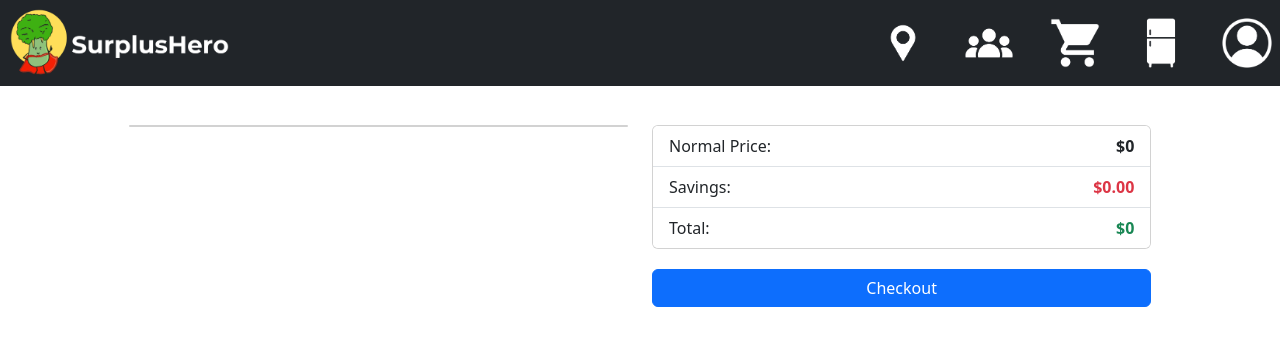
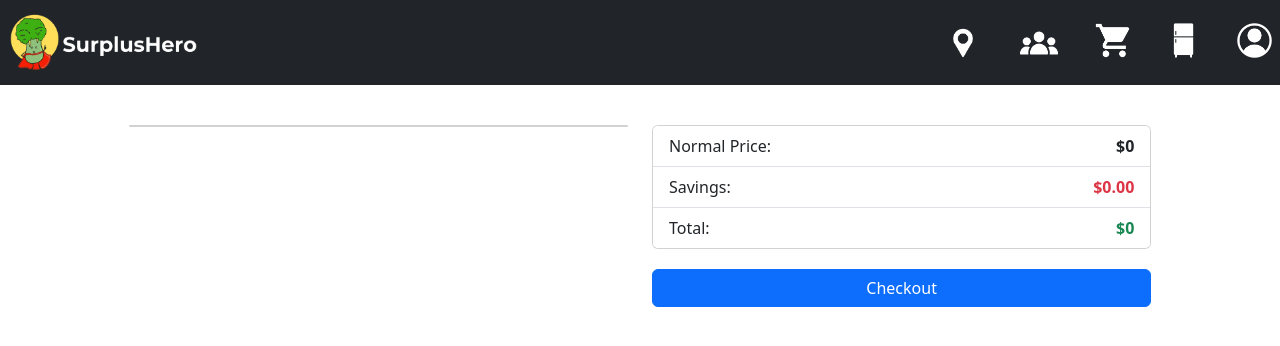
Before and after one commit to robinsjules/WAD2-Project, a Vue app in the folder SuperplusHero/: page /checkout in a window 1280 px wide. Shown: the top 346 px of the page. Built offline with nearby package versions, Linux system fonts and the light colour scheme.

Commit message:
changed navbar height and icon size

```diff
--- a/SuperplusHero/src/components/Nav.vue
+++ b/SuperplusHero/src/components/Nav.vue
@@ -17,6 +17,7 @@
   top: 0;
   left: 0;
   right: 0;
+  height: 85px;
 }
 
 .navbar-brand img {
@@ -79,7 +80,7 @@
 <template>
 <nav v-if="showNavBar" class="navbar navbar-expand-md navbar-dark bg-dark navcolor">
     <router-link to="/home">
-        <a class="navbar-brand" href="#"><img src="../assets/appLogoForNav.png" alt="Logo" height="70"></a>
+        <a class="navbar-brand" href="#"><img src="../assets/appLogoForNav.png" alt="Logo" height="60"></a>
     </router-link>
     <button class="navbar-toggler" type="button" data-bs-toggle="collapse" data-bs-target="#navbarNav">
         <span class="navbar-toggler-icon"></span>
@@ -95,7 +96,7 @@
             data-bs-toggle="modal"
             data-bs-target="#locationModal"
           >
-            <img src="../assets/locationWhite.png" alt="Location Pin" width="50" height="50">
+            <img src="../assets/locationWhite.png" alt="Location Pin" width="40" height="40">
           </a>
 
 
@@ -105,7 +106,7 @@
           <router-link to="/community"> <!-- Edit to Community Page, also apply to index.js router -->
             <a class="nav-link" href="#">
 
-            <img src="../assets/communityWhite.png" alt="Community" width="50" height="50">
+            <img src="../assets/communityWhite.png" alt="Community" width="40" height="40">
 
           </a>
 
@@ -123,7 +124,7 @@
 
 
 
-            <img src="../assets/cartWhite.png" alt="Cart" width="50" height="50">
+            <img src="../assets/cartWhite.png" alt="Cart" width="35" height="35">
             <span class="badge bg-danger" v-if="cartLength > 0 " role="alert">{{ cartLength }}</span>
             <i class="bi bi-bell"></i>
 
@@ -132,12 +133,12 @@
         </li>
         <li class="nav-item">
           <router-link to="/fridge"> <!-- Edit to Fridge Page, also apply to index.js router -->
-            <a class="nav-link" href="#"><img src="../assets/fridgeWhite.png" alt="Fridge" width="50" height="50"></a>
+            <a class="nav-link" href="#"><img src="../assets/fridgeWhite.png" alt="Fridge" width="35" height="35"></a>
           </router-link>
         </li>
         <li class="nav-item">
           <router-link to="/profile">
-            <a class="nav-link" href="#"><img src="../assets/profileWhite.png" alt="Profile" width="50" height="50"></a>
+            <a class="nav-link" href="#"><img src="../assets/profileWhite.png" alt="Profile" width="35" height="35"></a>
           </router-link>
         </li>
       </ul>
@@ -147,7 +148,7 @@
             <div class="modal-dialog">
               <div class="modal-content">
                 <div class="modal-header">
-                  <h5 class="modal-title" id="exampleModalLabel">Enter desired NTUC</h5>
+                  <h5 class="modal-title" id="exampleModalLabel">Enter desired NTUC</h5>2
                   <button type="button" class="btn-close" data-bs-dismiss="modal" aria-label="Close"></button>
                 </div>
                 <div class="modal-body">
```
